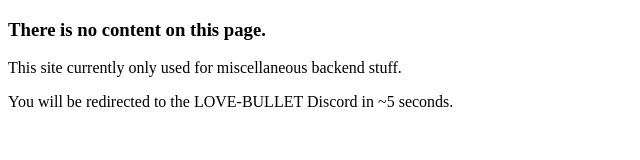
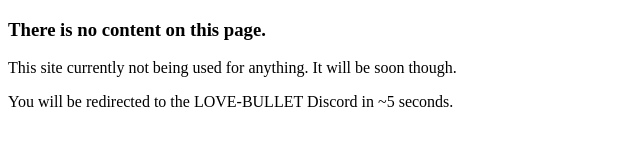
Before and after one commit to katiethings/lovebulletmoe, a plain HTML site: page index.html in a window 1280 px wide. Shown: the whole page, without its empty margins (0-640 px from the left). Drawn offline with Linux system fonts and the light colour scheme.

Commit message:
This site isn't actually being used right now I have no idea what I am on

```diff
--- a/index.html
+++ b/index.html
@@ -11,7 +11,7 @@
   <h3>
     There is no content on this page.
   </h3>
-  <p>This site currently only used for miscellaneous backend stuff.</p>
+  <p>This site currently not being used for anything. It will be soon though.</p>
   <p>You will be redirected to the LOVE-BULLET Discord in ~5 seconds.</p>
 </body>
 
```
